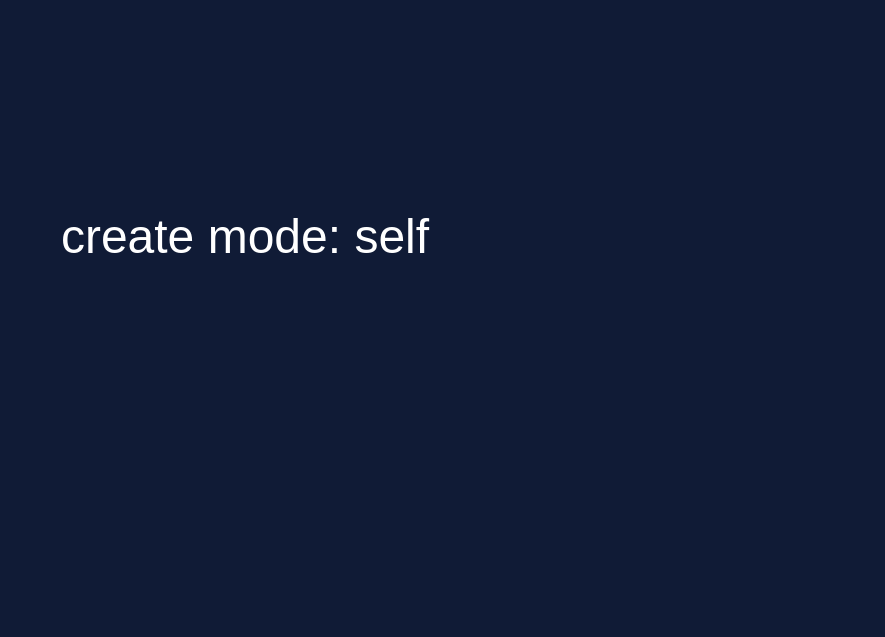
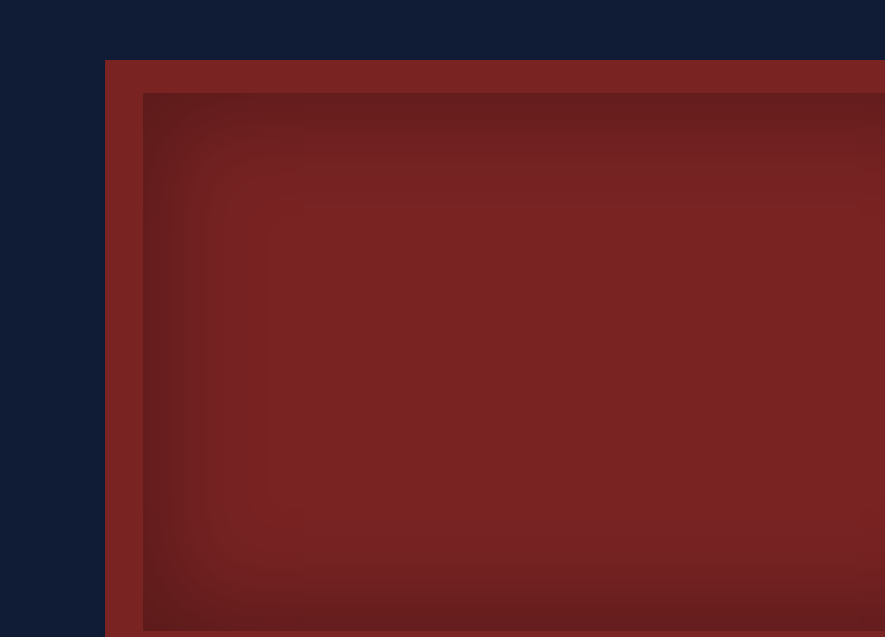
Before and after one commit to swaetamir/memory-box, a Next.js app: page /create in a window 1280 px wide. Shown: the part 163-800 px from the top of the page, without its empty margins (395-1280 px from the left). Built offline with nearby package versions, Linux system fonts and the light colour scheme.

Commit message:
add open box (empty)

```diff
--- a/src/app/create/page.tsx
+++ b/src/app/create/page.tsx
@@ -6,9 +6,11 @@ export default function CreatePage({
     const mode = searchParams.mode ?? "self";
 
     return (
-      <main className="min-h-screen bg-[#101B36] text-white flex items-center justify-center">
-        <div className="font-gambarino text-5xl">
-          create mode: {mode}
+      <main className="relative min-h-screen bg-[#101B36] overflow-hidden">
+        {/* outer box */}
+        <div className="absolute left-[500px] top-[223px] w-[947px] h-[603px] bg-[#792323] shadow-[0px_4px_4px_rgba(0,0,0,0.25)] overflow-hidden">
+          {/* inner box */}
+          <div className="absolute left-[38px] top-[33px] w-[871px] h-[538px] bg-[#792323] shadow-[inset_1px_1px_95.2px_25px_rgba(0,0,0,0.25)]" />
         </div>
       </main>
     );
```
